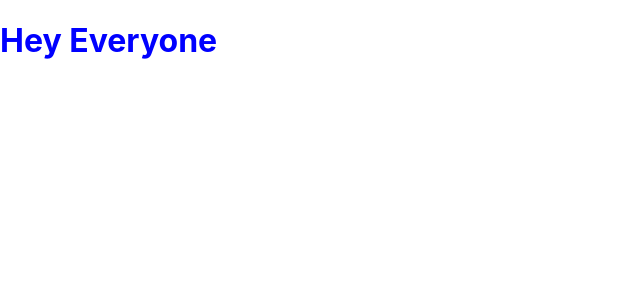
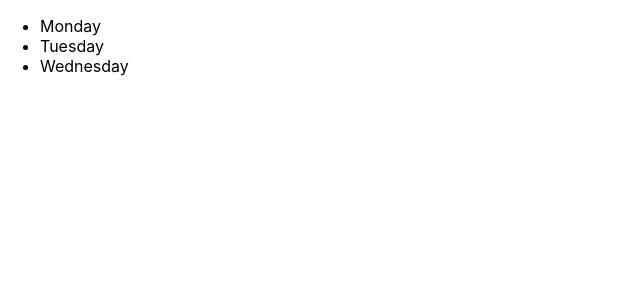
Before and after one commit to anas23badr/react-essentials, a React (Create React App) app: page / in a window 1280 px wide. Shown: the top 300 px of the page, without its empty margins (0-640 px from the left). Built offline with nearby package versions, Linux system fonts and the light colour scheme.

Commit message:
Refactoring elements using JSX

```diff
--- a/src/index.js
+++ b/src/index.js
@@ -5,8 +5,10 @@ import './index.css';
 
 
 ReactDOM.render(
-React.createElement("h1",
-{style:{color:"blue"}},
- "Hey Everyone"),
+<ul>
+    <li>Monday</li>
+    <li>Tuesday</li>
+    <li>Wednesday</li>
+</ul>,
 document.getElementById("root")
 );
```
